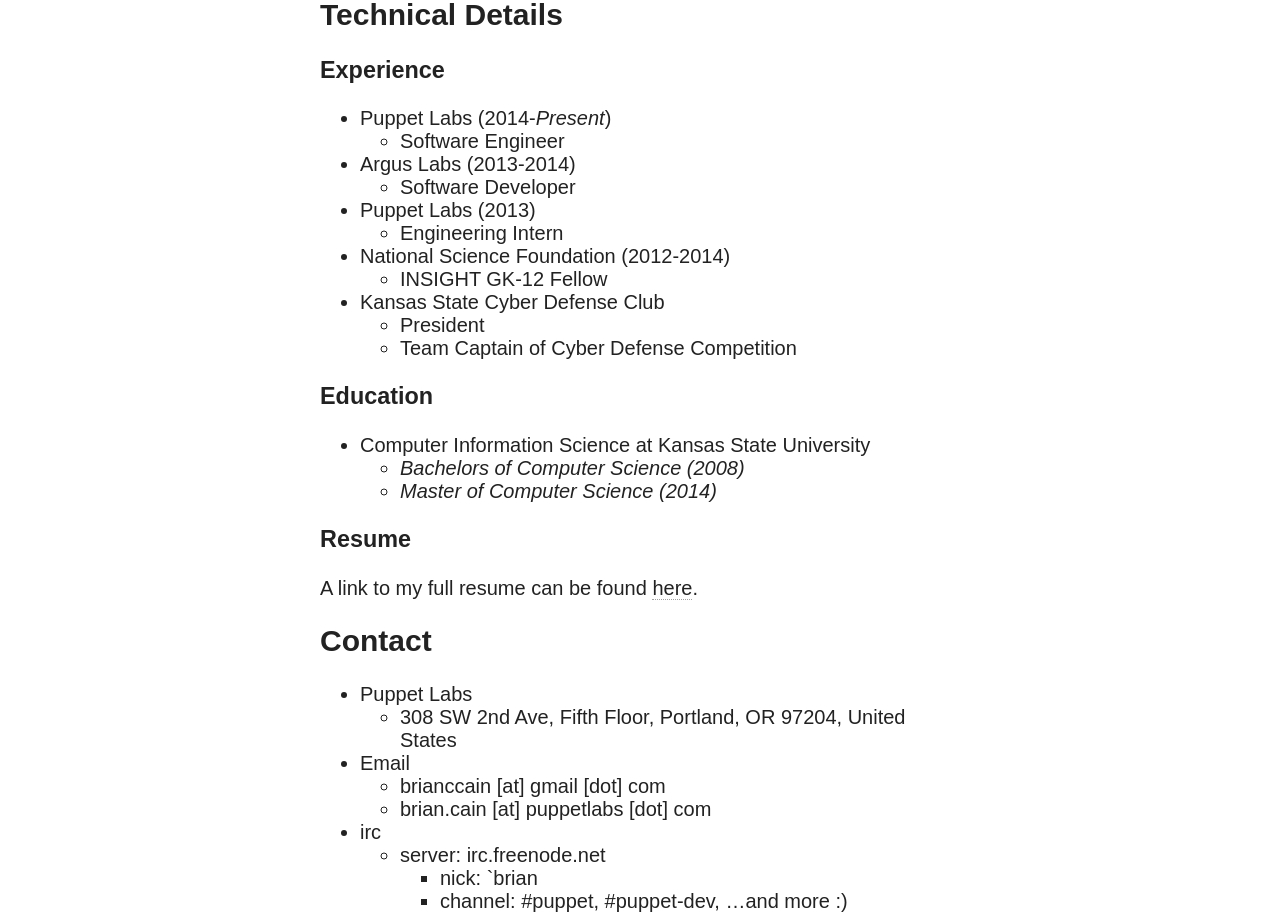
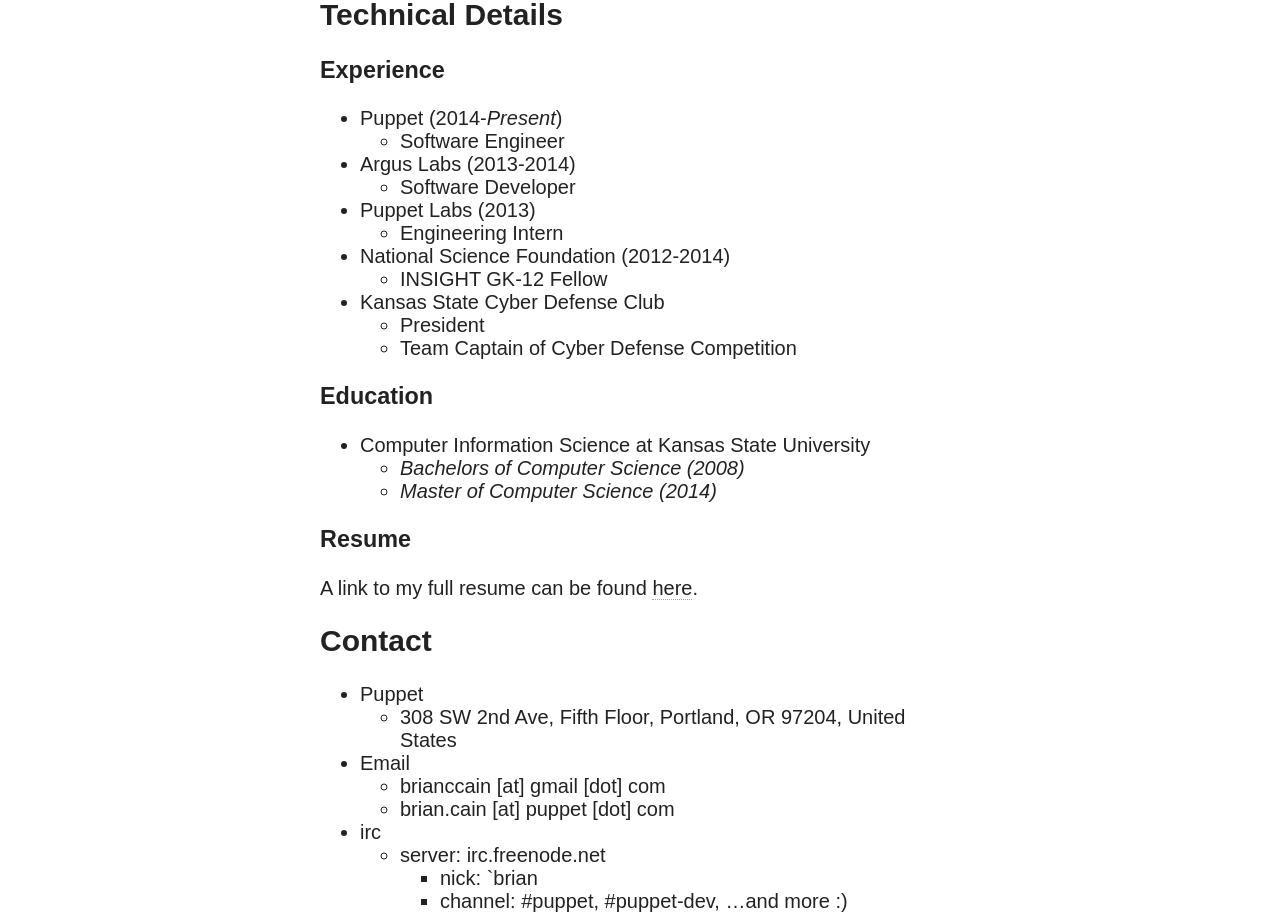
Before and after one commit to briancain/website, a Jekyll site: the page built from about.md, in a window 1280 px wide. Shown: the part 1147-2061 px from the top of the page. Built offline with Jekyll 4.4.1, drawn with Linux system fonts in a browser that asks for light colours; nearby versions of some CDN libraries.

Commit message:
Update company name

```diff
--- a/about.md
+++ b/about.md
@@ -23,7 +23,7 @@
 
 ### Experience
 
-- Puppet Labs (2014-_Present_)
+- Puppet (2014-_Present_)
   + Software Engineer
 - Argus Labs (2013-2014)
   + Software Developer
@@ -47,11 +47,11 @@
 
 ## Contact
 
-- Puppet Labs
+- Puppet
   + 308 SW 2nd Ave, Fifth Floor, Portland, OR 97204, United States
 - Email
   + brianccain [at] gmail [dot] com
-  + brian.cain [at] puppetlabs [dot] com
+  + brian.cain [at] puppet [dot] com
 - irc
   + server: irc.freenode.net
     - nick: `brian
```
